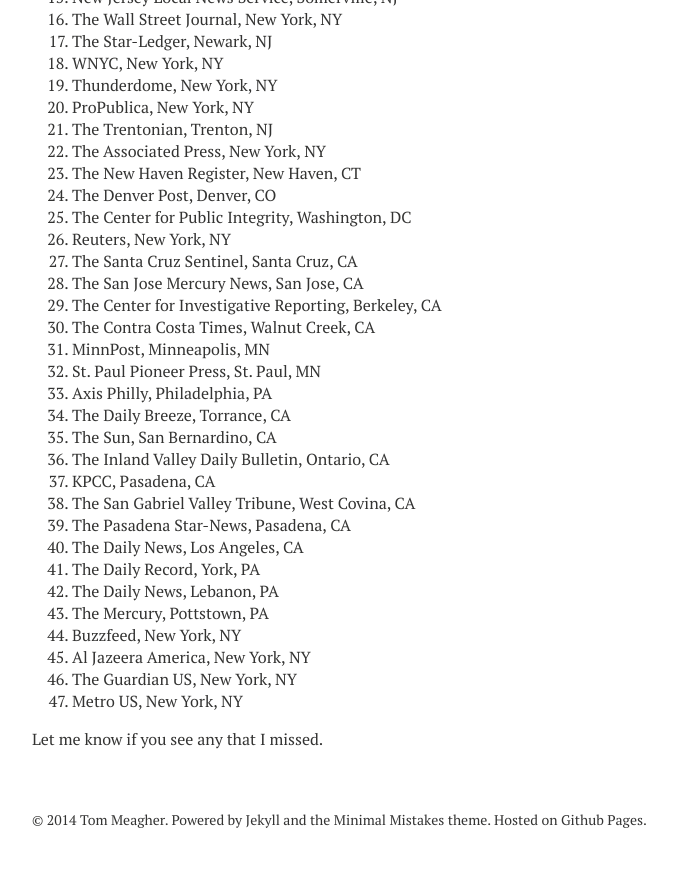
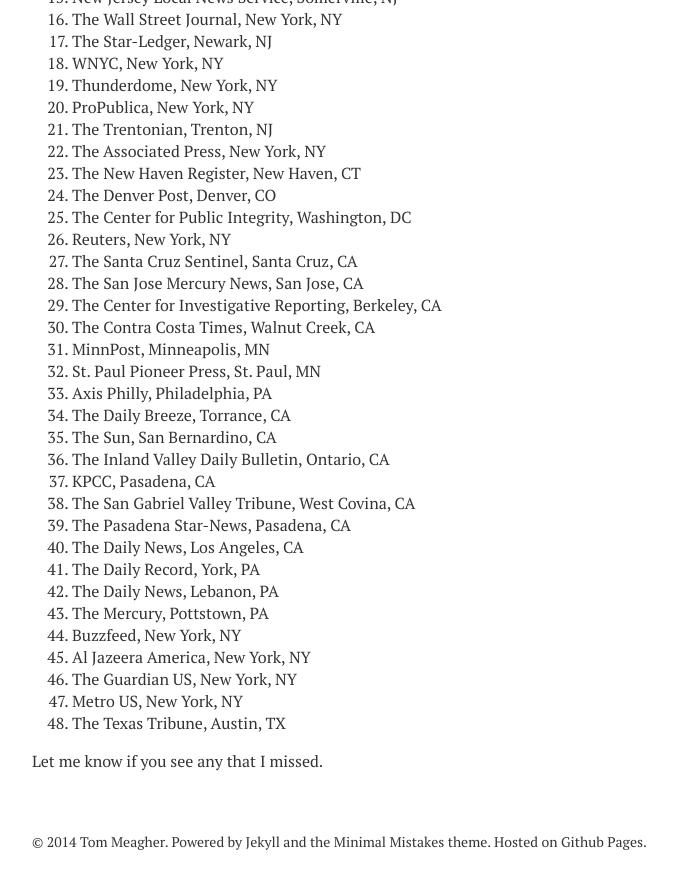
Before and after one commit to tommeagher/tommeagher.github.io, a Jekyll site: the page built from newsrooms.md, in a window 1280 px wide and 900 px high, scrolled down 868 px. Shown: the top 889 px of the window, without its empty margins (288-965 px from the left). Built offline with Jekyll 4.4.1, drawn with Linux system fonts in a browser that asks for light colours; nearby versions of some CDN libraries.

Commit message:
updated newsrooms list

```diff
--- a/newsrooms.md
+++ b/newsrooms.md
@@ -62,5 +62,6 @@
 45. Al Jazeera America, New York, NY
 46. The Guardian US, New York, NY
 47. Metro US, New York, NY
+48. The Texas Tribune, Austin, TX
 
 Let me know if you see any that I missed.
```
Also changed, not shown: images/computer-texture-medium-8.jpg (added), 3 other files.
